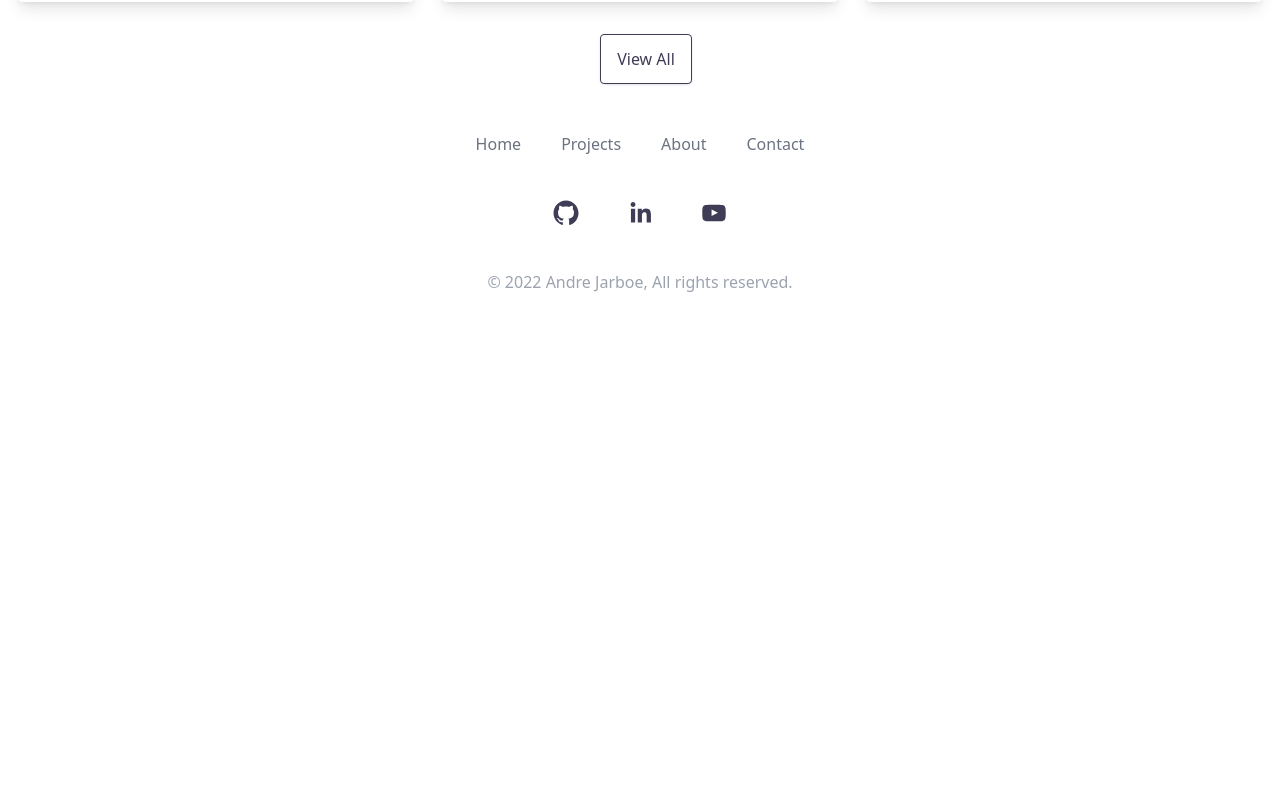
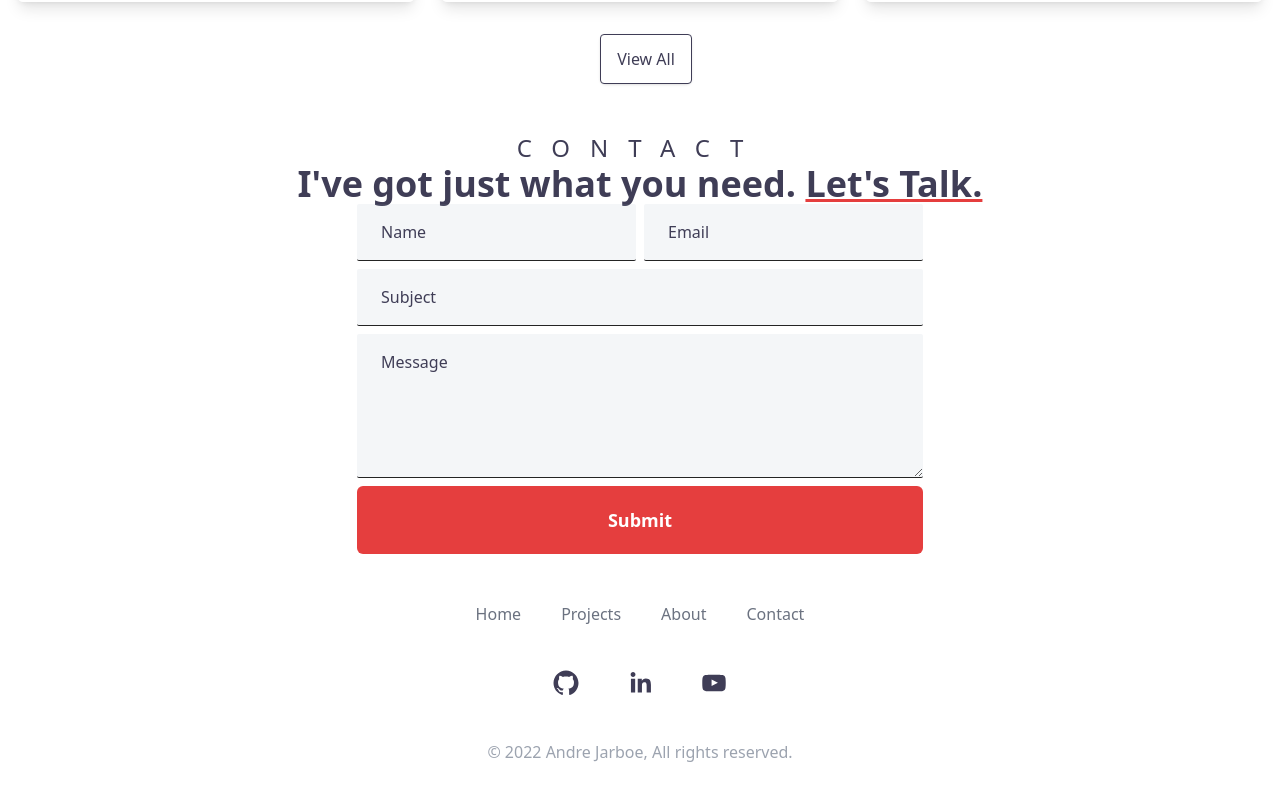
Before and after one commit to andrejarboe/modernPortfolio, a Next.js app in the folder client/: page / in a window 1280 px wide. Shown: the part 1635-2435 px from the top of the page. Before the commit the page ends 1977 px from the top, so only its background shows below. Built offline with nearby package versions, Linux system fonts and the light colour scheme.

Commit message:
contact mvp

```diff
--- /dev/null
+++ b/client/components/ContactMe.tsx
@@ -0,0 +1,55 @@
+import { MapPinIcon, EnvelopeIcon } from "@heroicons/react/24/solid";
+
+type Props = {}
+
+export default function ContactMe({ }: Props) {
+    return (
+        <section className='mt-12 flex relative flex-col text-center max-w-7xl px-10  justify-evenly mx-auto items-center'>
+            <h3 className="uppercase tracking-[20px] text-secondary text-2xl">
+                Contact
+            </h3>
+            <div className="flex flex-col space-y-10">
+                <h4 className="text-4xl font-semibold text-center text-secondary">
+                    I've got just what you need.{" "}
+                    <span className="decoration-primary underline">Let's Talk.</span>
+                </h4>
+            </div>
+            <div className="space-y-10">
+            </div>
+            <form
+
+                className="flex flex-col space-y-2 w-fit mx-auto"
+            >
+                <div className="flex space-x-2">
+                    <input
+                        className="contactInput"
+                        placeholder="Name"
+                        type="text"
+
+                    />
+                    <input
+                        className="contactInput"
+                        placeholder="Email"
+                        type="text"
+                    />
+                </div>
+                <input
+                    className="contactInput"
+                    placeholder="Subject"
+                    type="text"
+                />
+                <textarea
+                    className="contactInput h-36"
+                    placeholder="Message"
+                />
+
+                <button
+                    type="submit"
+                    className="bg-primary py-5 px-10 rounded-md text-white font-bold text-lg"
+                >
+                    Submit
+                </button>
+            </form>
+        </section>
+    )
+}
--- a/client/package.json
+++ b/client/package.json
@@ -9,6 +9,7 @@
     "lint": "next lint"
   },
   "dependencies": {
+    "@heroicons/react": "^2.0.11",
     "framer-motion": "^7.5.1",
     "next": "12.3.1",
     "react": "18.2.0",
--- a/client/pages/index.tsx
+++ b/client/pages/index.tsx
@@ -1,6 +1,7 @@
 import type { NextPage } from 'next'
 import Head from 'next/head'
 import About from '../components/About/About'
+import ContactMe from '../components/ContactMe'
 import Footer from '../components/Footer'
 import Header1 from '../components/Header/Header1'
 import Header2 from '../components/Header/Header2'
@@ -23,6 +24,7 @@
       <Hero2 />
       {/* <Skills /> */}
       <Projects2 />
+      <ContactMe />
       <Footer />
       {/* <Projects3 /> */}
       {/* <Header1 /> */}
--- a/client/styles/globals.css
+++ b/client/styles/globals.css
@@ -6,4 +6,8 @@
   .heroButton{
     @apply px-6 py-2 border rounded-full uppercase text-xs tracking-widest transition-all hover:border-[#F7AB0A]/40 hover:text-[#F7AB0A]/40
   }
+
+  .contactInput {
+    @apply outline-none bg-slate-400/10 rounded-sm border-b px-6 py-4 border-[#242424] text-secondary placeholder-secondary transition-all hover:border-primary focus:border-primary focus:text-[#F7AB0A]/40;
+  }
 }
```
Also changed, not shown: 1 other file (tests, documents, lock files or other folders).
